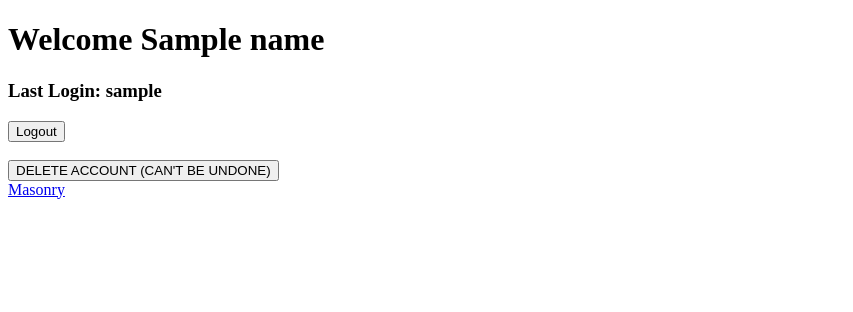
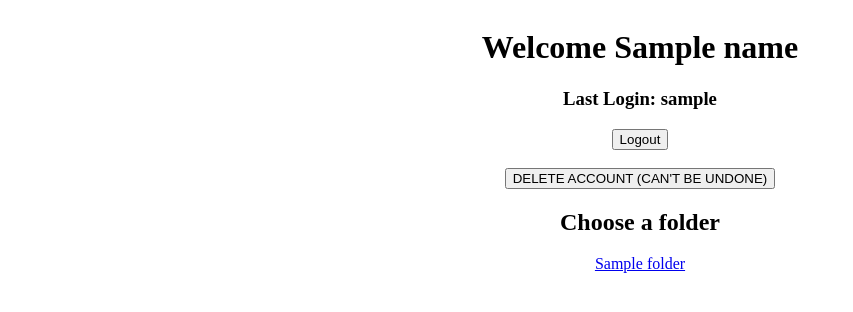
Before and after one commit to williamsnash/LoginPy, a Flask app: template templates/home.html in a window 1280 px wide. Shown: the top 312 px of the page, without its empty margins (0-853 px from the left). Run offline with Flask 3, Linux system fonts and the light colour scheme; the template is opened without the code that fills it: most values are stand-ins (such as "Sample title", 1, 10 or a date in 2020).

Commit message:
Major refactor with pagination

```diff
--- a/server.py
+++ b/server.py
@@ -8,16 +8,16 @@ app = Flask(__name__)
 app.secret_key = 'cb7da859c508a40d17764bf9217db602'
 app.permanent_session_lifetime = timedelta(minutes=30)
 
-REG_OPEN = True
-
 
 @app.route("/", methods=["GET", "POST"])
 def index():
   if session.get("logged_in"):
+    print(list(FOLDER_PATHS.keys()))
     return render_template("home.html",
                            name=session.get("name"),
                            last_login=session.get("last_login"),
-                           profile_pic=session.get("profile_pic")
+                           profile_pic=session.get("profile_pic"),
+                           folders=list(FOLDER_PATHS.keys())
                            )
 
   if request.method == "POST":
@@ -29,7 +29,13 @@ def index():
 
     if verified:
       # Allows the user to close the page but the session remain (until the TLL runs out)
-      return register_session(user)
+      register_session(user)
+      return render_template("home.html",
+                             name=session.get("name"),
+                             last_login=session.get("last_login"),
+                             profile_pic=session.get("profile_pic"),
+                             folders=list(FOLDER_PATHS.keys())
+                             )
 
     return render_template("login.html", message="Invalid credentials", color="red")
 
@@ -114,8 +120,12 @@ def masonry_parent(style):
   elif style == "with-gutter":
     html = "masonry/with_gutter.html"
 
-  return render_template(html, path=path, images=resp.get("images"), total_pages=resp.get("total_pages"))
+  return render_template(html, path=path, images=resp.get("images"), page=page, total_pages=resp.get("total_pages"))
 
+
+# @app.route("/test")
+# def test():
+#   return render_template("test.html")
 
 @app.route('/list-images/<path>', methods=['GET'])
 @login_required
--- a/server_helper.py
+++ b/server_helper.py
@@ -90,12 +90,6 @@ def register_session(user):
   session["last_login"] = user[6]
   session["last_password_change"] = user[5]
 
-  return render_template("home.html",
-                         name=session.get("name"),
-                         last_login=session.get("last_login"),
-                         profile_pic=session.get("profile_pic")
-                         )
-
 
 def list_images(path, page=1, per_page=100):
   if path not in FOLDER_PATHS:
--- /dev/null
+++ b/static/styles/home.css
@@ -0,0 +1,5 @@
+.body {
+  display: grid;
+  place-content: center;
+  text-align: center;
+}
--- a/templates/error.html
+++ b/templates/error.html
@@ -2,9 +2,10 @@
 <html>
     <header>
         <title>Error - {{error_code}}</title>
+        <link rel="stylesheet" href="{{ url_for('static',filename='styles/home.css') }}">
     </header>
-    <body>
-        <h1>Error {{error_code}}</h1>
+    <body class="body">
+        <h1>Error - {{error_code}}</h1>
         <p>{{error_message}}</p>
         <a href="/">Go back to the homepage</a>
     </body>
--- a/templates/home.html
+++ b/templates/home.html
@@ -1,9 +1,11 @@
 <!DOCTYPE html>
+
 <header>
     <title>Home</title>
+    <link rel="stylesheet" href="{{ url_for('static',filename='styles/home.css') }}">
 </header>
 
-<body>
+<body class="body">
     <div class="bHeader">
         <h1>Welcome {{ name }}</h1>
         <h3>Last Login: {{ last_login }}</h3>
@@ -16,6 +18,12 @@
         </form>
     </div>
     <div class="bBody">
-        <a href="/masonry/with-gutter?path=images">Masonry</a>
+        <h2>Choose a folder</h2>
+        <div class="masonry-links">
+            {%for i in folders%}
+            <a href="/masonry/with-gutter?path={{i}}">{{i}}</a><br>
+            {%endfor%}
+            <!-- <a href="/masonry/with-gutter?path=images">Masonry</a> -->
+        </div>
     </div>
 </body>
--- a/templates/login.html
+++ b/templates/login.html
@@ -1,9 +1,10 @@
 <!DOCTYPE html>
 <header>
-
+    <title>Login</title>
+    <link rel="stylesheet" href="{{ url_for('static',filename='styles/home.css') }}">
 </header>
 
-<body>
+<body class="body">
     <h1>Welcome!</h1>
     <h3>Please Login or <a href="/register">Register</a></h3>
     <p style="color:{{color}};">{{message}}</p>
--- a/templates/masonry/base_masonry.html
+++ b/templates/masonry/base_masonry.html
@@ -32,6 +32,7 @@
       {% block content %} {% endblock %}
       <br>
       <button id="prev-btn" onclick="loadImages(currentPage - 1)" disabled>Previous</button>
+      <span>Page {{ page }} of {{ total_pages }}</span>
       <button id="next-btn" onclick="loadImages(currentPage + 1)">Next</button>
       <br><br><br>
     </div>
--- a/templates/register.html
+++ b/templates/register.html
@@ -3,9 +3,10 @@
 
 <head>
     <title>Register</title>
+    <link rel="stylesheet" href="{{ url_for('static',filename='styles/home.css') }}">
 </head>
 
-<body>
+<body class="body">
     <h1>Register</h1>
     <form id="registerForm" action="/register" method="post">
         <label>Username</label><br>
```
Also changed, not shown: README.md.
